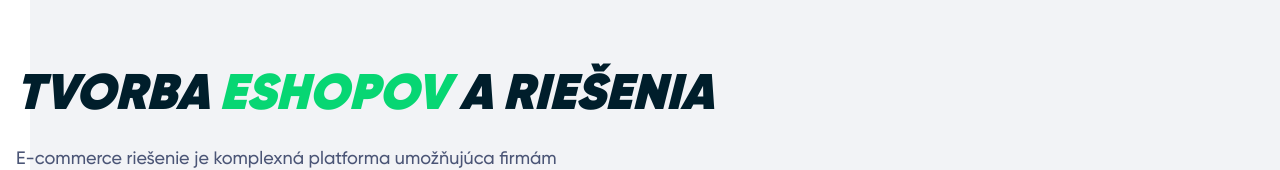
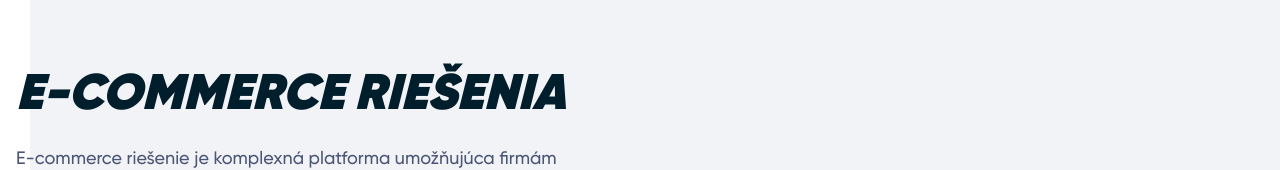
Before and after one commit to roni836/leonlogic, a Next.js app: page /sluzby/e-commerce in a window 1280 px wide. Shown: the part 142-312 px from the top of the page. Built offline with nearby package versions, Linux system fonts and the light colour scheme; no server answers.

Commit message:
name added in sevices

```diff
--- a/app/sluzby/[slug]/page.tsx
+++ b/app/sluzby/[slug]/page.tsx
@@ -153,8 +153,11 @@ export default async function Page({ params }: PageProps) {
           <div>
             <h1 className="text-3xl md:text-[50px] font-black uppercase md:leading-[59px] max-w-[1019px] italic">
               <span className="text-gray-900 dark:text-white">
+                {service.name}
+              </span>
+              {/*<span className="text-gray-900 dark:text-white">
                 Tvorba <span className="text-secondary">eshopov</span> a riešenia
-              </span>
+              </span> */}
             </h1>
             <p className="text-lg mt-5 text-[#4B5576] dark:text-[#9199B5] max-w-[582px]">
               {service.description}
```
